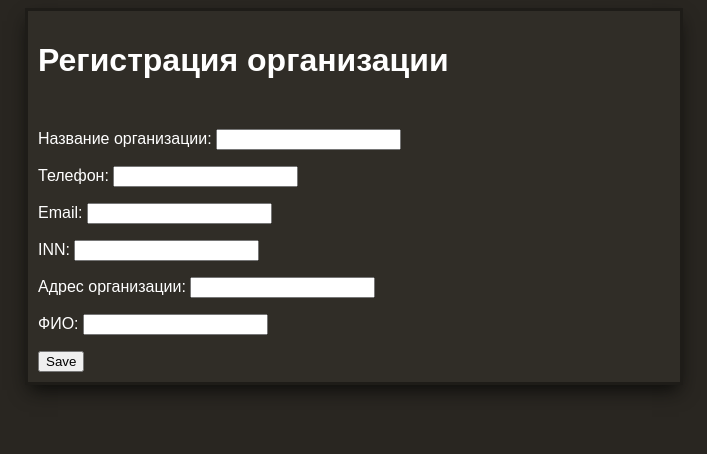
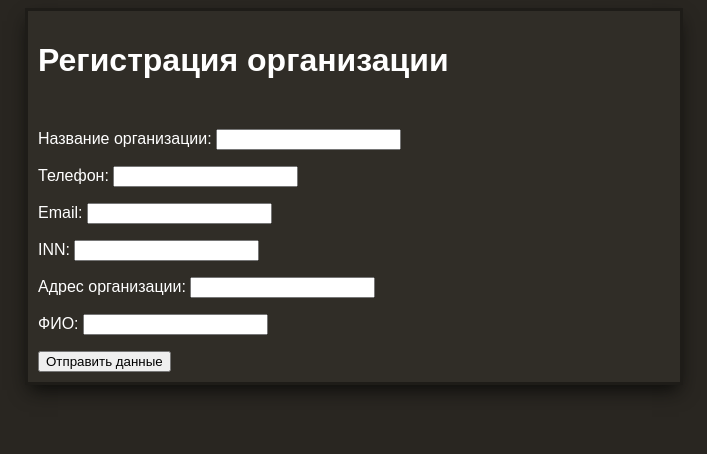
Before and after one commit to Enot1234/36enjouers_site, a Django app: page /register/ in a window 1280 px wide. Shown: the top 454 px of the page, without its empty margins (286-993 px from the left). Run offline with Django 4.2, Linux system fonts and the light colour scheme.

Commit message:
Update RegisterSchool.html

```diff
--- a/templates/register/RegisterSchool.html
+++ b/templates/register/RegisterSchool.html
@@ -16,7 +16,7 @@
 
         <form method="POST">{% csrf_token %}
             {{ model.as_p }}
-            <button type="submit" value="Отправить данные" size="40">Save</button>
+            <button type="submit" size="40">Отправить данные</button>
         </form>
 
     </div>
```
